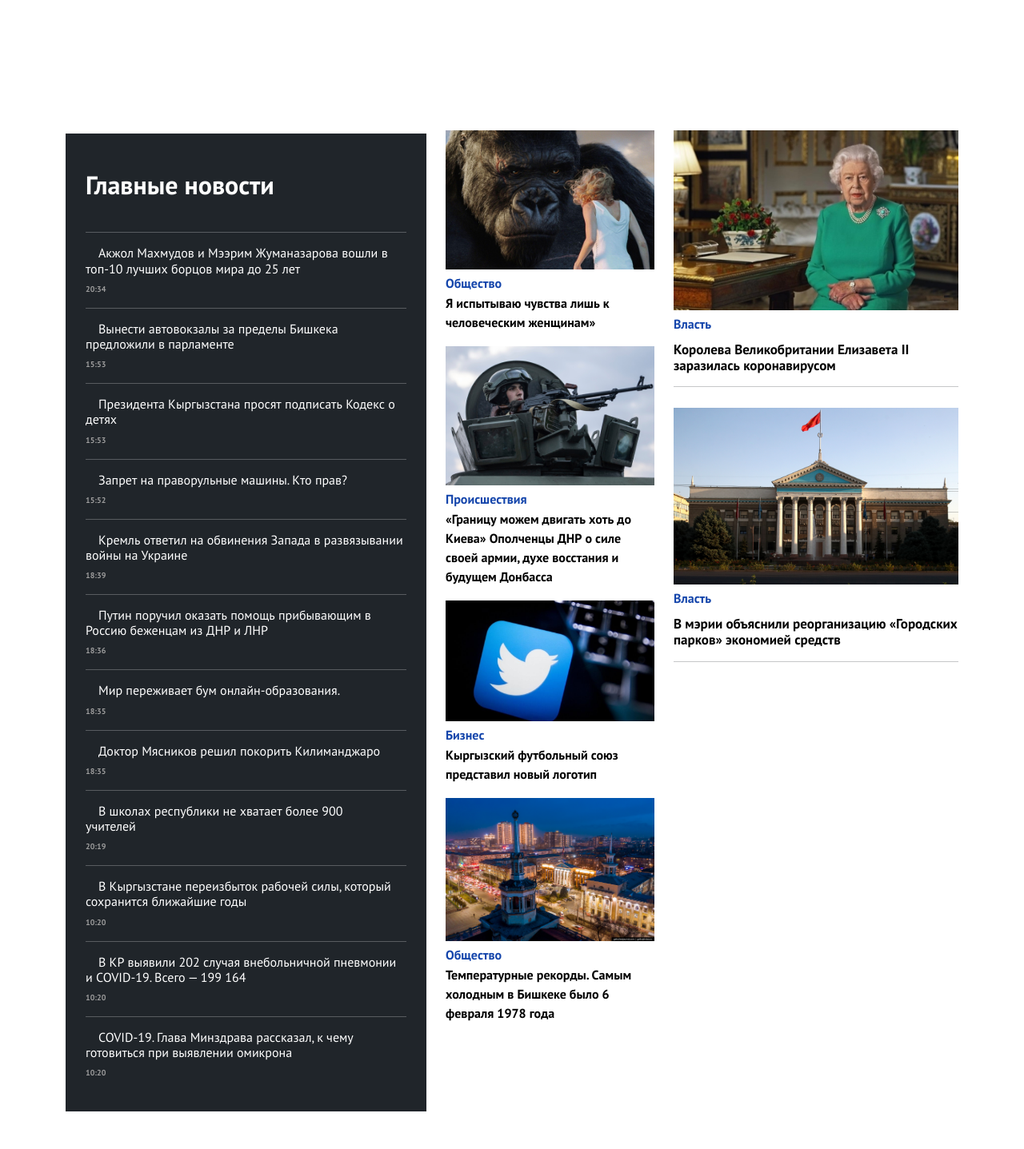
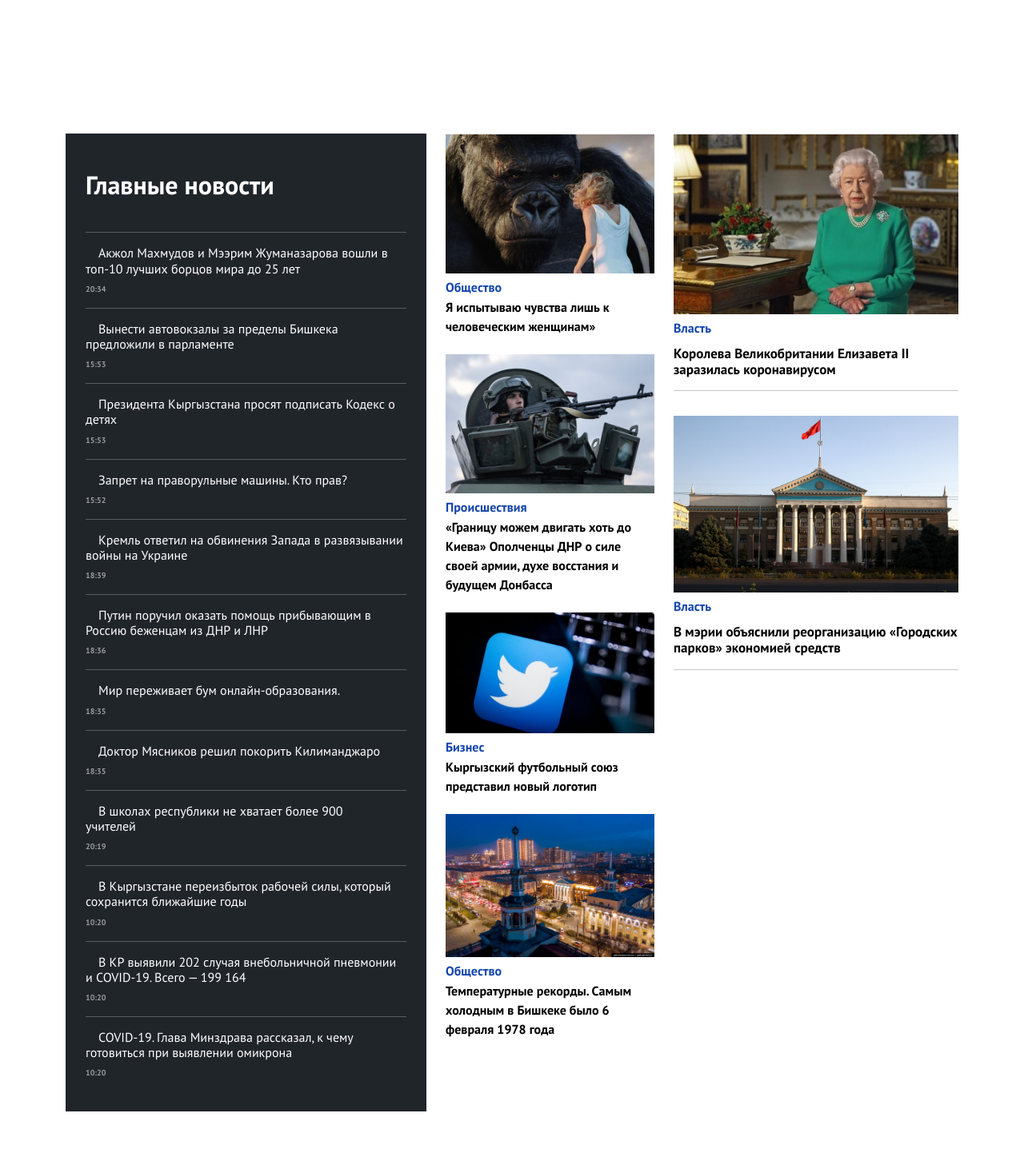
Before and after one commit to aibekovislam/news, a Django app: page / in a window 1280 px wide. Shown: the part 61-1498 px from the top of the page at 80% size. Run offline with Django 3.2, Linux system fonts and the light colour scheme; data comes from the database, SQL or seed files in the repository; some libraries are stand-ins or nearby versions.

Commit message:
modified

```diff
--- a/core/static/style.css
+++ b/core/static/style.css
@@ -130,7 +130,7 @@ body{
 
 .img-m{
 	margin-bottom: 5px;
-	margin-top: 10px;
+	margin-top: 15px;
 }
 
 .text-link3{
```
